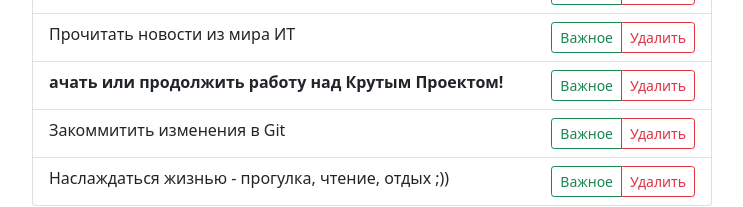
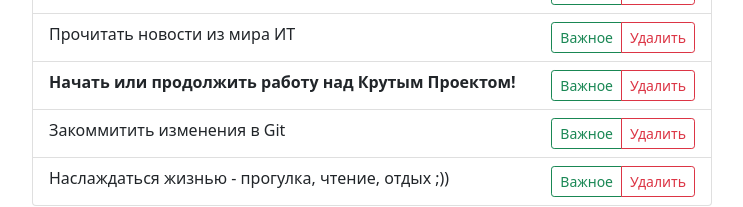
Before and after one commit to IgorMan2005/todo_react, a React (Create React App) app: page / in a window 1280 px wide. Shown: the part 239-446 px from the top of the page, without its empty margins (28-771 px from the left). Built offline with nearby package versions, Linux system fonts and the light colour scheme; no server answers.

Commit message:
ToDo List React.JS

```diff
--- a/src/data/data.js
+++ b/src/data/data.js
@@ -2,7 +2,7 @@ const todoData = [
 		{ id: 0, title: 'Сделать гимнастику ;)', important: false, done: false, date: '' },
 		{ id: 1, title: 'Выпить кофе', important: false, done: false, date: ''  },
 		{ id: 2, title: 'Прочитать новости из мира ИТ', important: false, done: false, date: ''  },
-		{ id: 3, title: 'ачать или продолжить работу над Крутым Проектом!', important: true, done: false, date: ''  },
+		{ id: 3, title: 'Начать или продолжить работу над Крутым Проектом!', important: true, done: false, date: ''  },
 		{ id: 4, title: 'Закоммитить изменения в Git', important: false, done: false, date: ''  },
 		{ id: 5, title: 'Наслаждаться жизнью - прогулка, чтение, отдых ;))', important: false, done: false, date: ''  },
 		];
```
Also changed, not shown: 1 other file (tests, documents, lock files or other folders).
